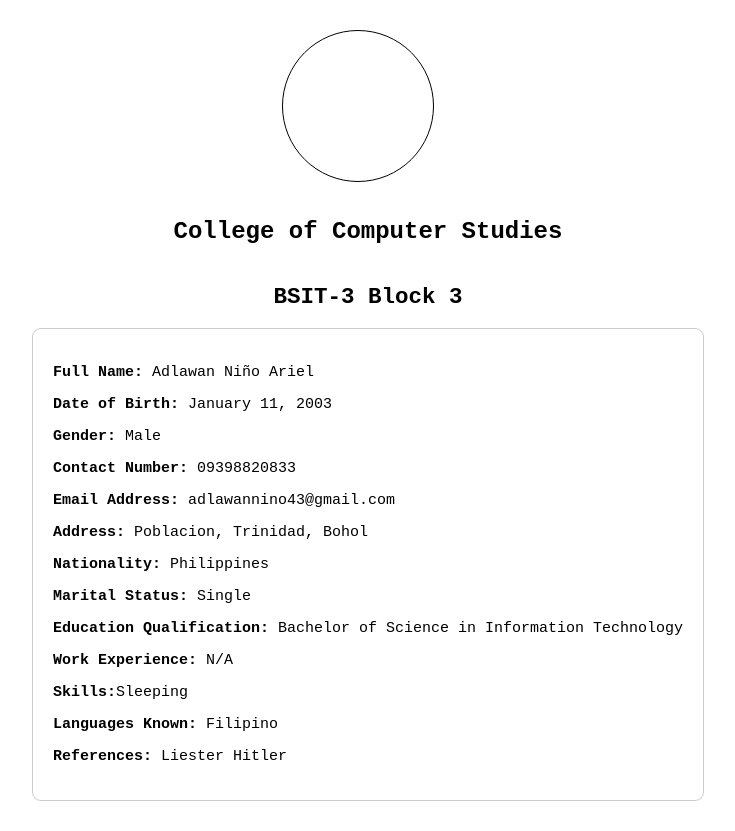
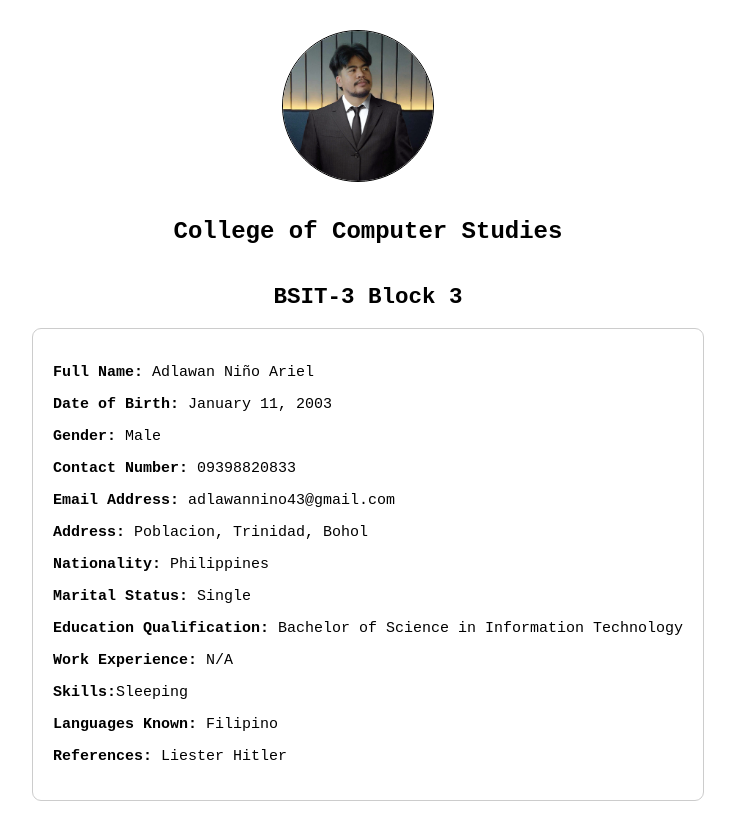
Before and after one commit to Adlawanino/B3_01_Adlawan, a plain HTML site: page index.html in a window 1280 px wide. Shown: the whole page, without its empty margins (272-1007 px from the left). Drawn offline with Linux system fonts and the light colour scheme.

Commit message:
Add Profile Picture

```diff
--- a/index.html
+++ b/index.html
@@ -12,7 +12,7 @@
 <body>
 <div class="container">
       <div class="profile-picture">
-
+          <img src="piktorr.jpg" alt="Nino Ariel Adlawan">
       </div>
       <h1>College of Computer Studies</h1>
       <h2>BSIT-3 Block 3</h2>
```
Also changed, not shown: piktorr.jpg (added), style.css (line endings or trailing spaces).
